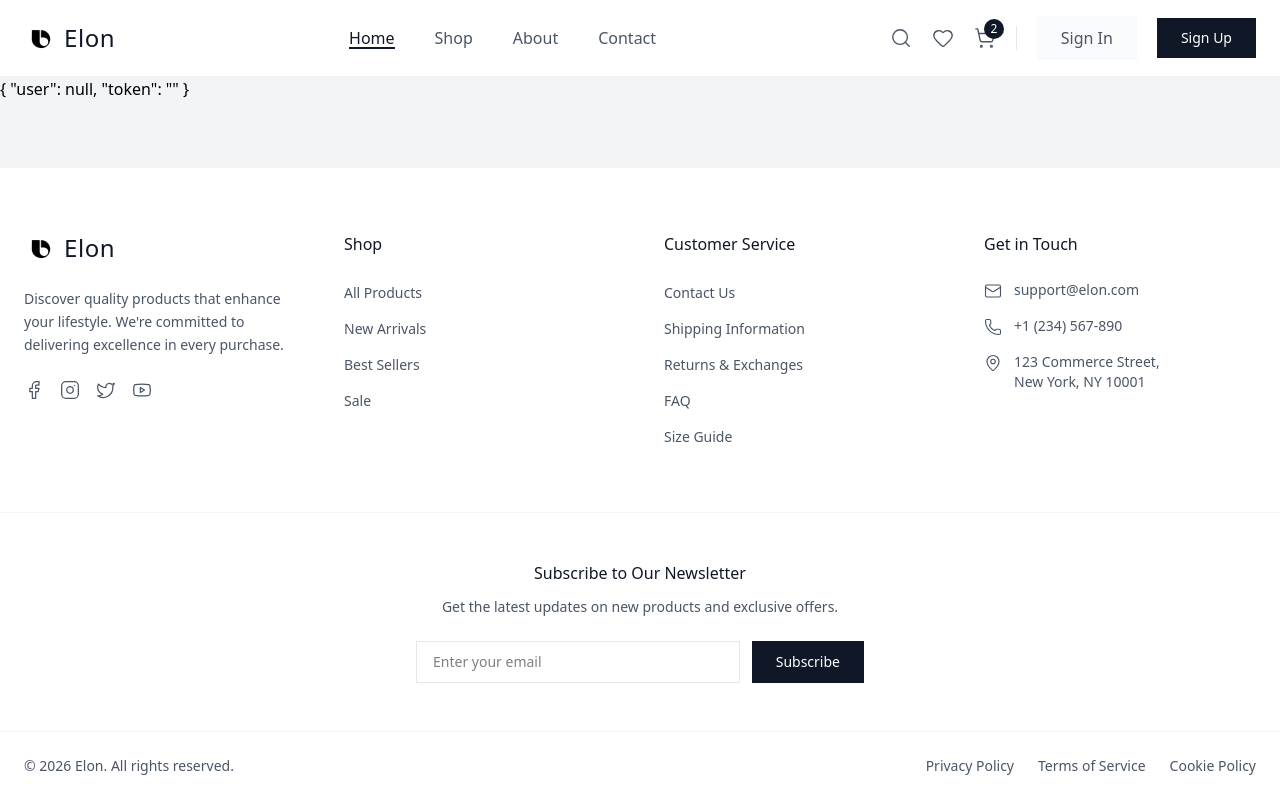
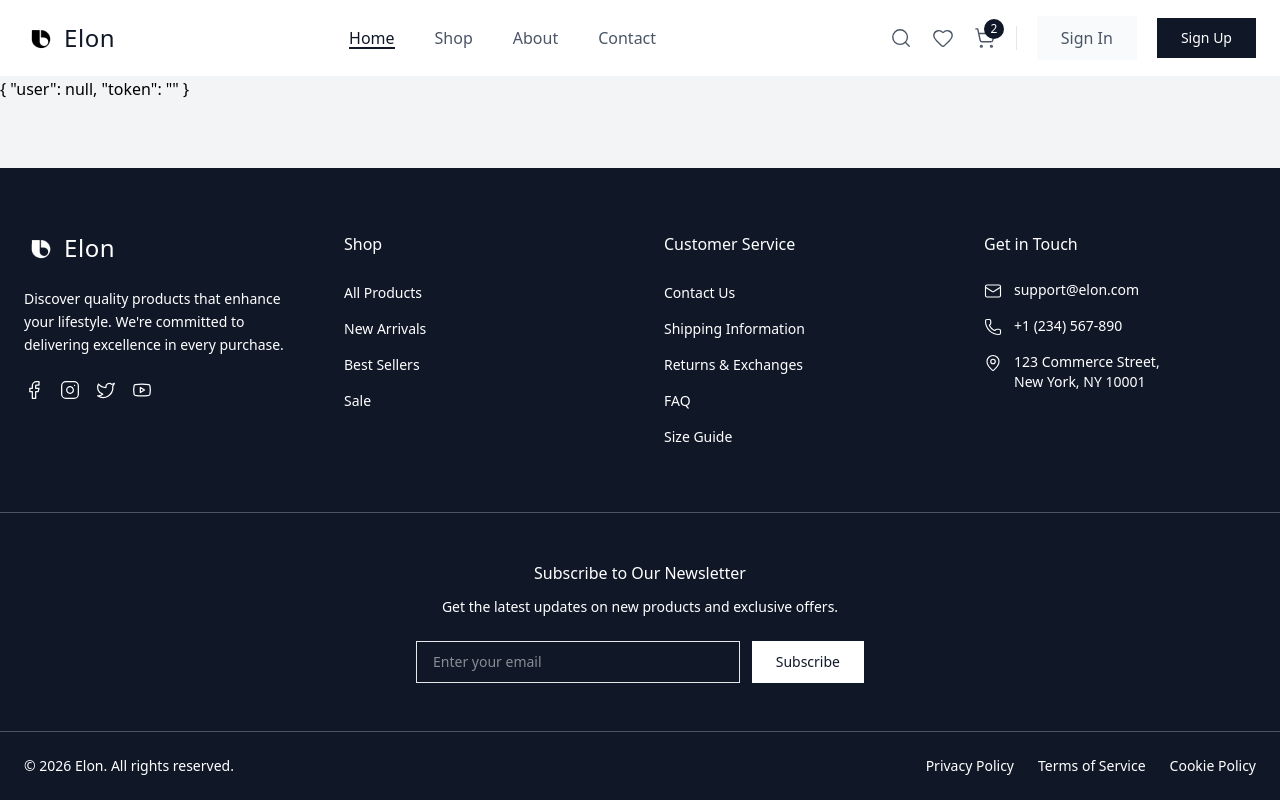
Before and after one commit to Shoaib4343/mern-ecommerce-app, a React (Vite) app in the folder client/: page / in a window 1280 px wide. Built offline with nearby package versions, Linux system fonts and the light colour scheme.

Commit message:
style: update footer to dark theme with white logo and improved hover effects

```diff
--- a/client/src/components/layout/Footer.jsx
+++ b/client/src/components/layout/Footer.jsx
@@ -1,11 +1,11 @@
 import React from 'react';
 import { Link } from 'react-router-dom';
 import { Mail, Phone, MapPin, Facebook, Instagram, Twitter, Youtube } from 'lucide-react';
-import logo from '../../assets/images/logo.png';
+import logo from '../../assets/images/logo-white.png';
 
 const Footer = () => {
   return (
-    <footer className="bg-white border-t border-gray-100 mt-auto">
+    <footer className="bg-gray-900 text-white border-t border-gray-100 mt-auto">
       {/* Main Footer Content */}
       <div className="container-custom px-6 py-16">
         <div className="grid grid-cols-1 md:grid-cols-2 lg:grid-cols-4 gap-12">
@@ -15,13 +15,13 @@ const Footer = () => {
               <img
                 src={logo}
                 alt="Elon store logo"
-                className="h-8 w-auto object-contain"
+                className="h-8 w-auto object-contain fill-white"
               />
-              <span className="text-2xl font-light tracking-wide text-gray-900">
+              <span className="text-2xl font-light tracking-wide text-white">
                 Elon
               </span>
             </Link>
-            <p className="text-gray-600 text-sm leading-relaxed">
+            <p className="text-white text-sm leading-relaxed">
               Discover quality products that enhance your lifestyle. We're committed to delivering excellence in every purchase.
             </p>
             <div className="flex gap-4">
@@ -29,7 +29,7 @@ const Footer = () => {
                 href="https://facebook.com"
                 target="_blank"
                 rel="noopener noreferrer"
-                className="text-gray-600 hover:text-gray-900 transition-colors"
+                className="text-white hover:text-white/50 transition-colors"
                 aria-label="Facebook"
               >
                 <Facebook size={20} strokeWidth={1.5} />
@@ -38,7 +38,7 @@ const Footer = () => {
                 href="https://instagram.com"
                 target="_blank"
                 rel="noopener noreferrer"
-                className="text-gray-600 hover:text-gray-900 transition-colors"
+                className="text-white hover:text-white/50 transition-colors"
                 aria-label="Instagram"
               >
                 <Instagram size={20} strokeWidth={1.5} />
@@ -47,7 +47,7 @@ const Footer = () => {
                 href="https://twitter.com"
                 target="_blank"
                 rel="noopener noreferrer"
-                className="text-gray-600 hover:text-gray-900 transition-colors"
+                className="text-white hover:text-white/50 transition-colors"
                 aria-label="Twitter"
               >
                 <Twitter size={20} strokeWidth={1.5} />
@@ -56,7 +56,7 @@ const Footer = () => {
                 href="https://youtube.com"
                 target="_blank"
                 rel="noopener noreferrer"
-                className="text-gray-600 hover:text-gray-900 transition-colors"
+                className="text-white hover:text-white/50 transition-colors"
                 aria-label="Youtube"
               >
                 <Youtube size={20} strokeWidth={1.5} />
@@ -66,12 +66,12 @@ const Footer = () => {
 
           {/* Shop Links */}
           <div>
-            <h3 className="text-gray-900 font-medium mb-6">Shop</h3>
+            <h3 className="text-white font-medium mb-6">Shop</h3>
             <ul className="space-y-3">
               <li>
                 <Link
                   to="/products"
-                  className="text-gray-600 text-sm hover:text-gray-900 transition-colors"
+                  className="text-white text-sm hover:text-white/50 transition-colors"
                 >
                   All Products
                 </Link>
@@ -79,7 +79,7 @@ const Footer = () => {
               <li>
                 <Link
                   to="/new-arrivals"
-                  className="text-gray-600 text-sm hover:text-gray-900 transition-colors"
+                  className="text-white text-sm hover:text-white/50 transition-colors"
                 >
                   New Arrivals
                 </Link>
@@ -87,7 +87,7 @@ const Footer = () => {
               <li>
                 <Link
                   to="/best-sellers"
-                  className="text-gray-600 text-sm hover:text-gray-900 transition-colors"
+                  className="text-white text-sm hover:text-white/50 transition-colors"
                 >
                   Best Sellers
                 </Link>
@@ -95,7 +95,7 @@ const Footer = () => {
               <li>
                 <Link
                   to="/sale"
-                  className="text-gray-600 text-sm hover:text-gray-900 transition-colors"
+                  className="text-white text-sm hover:text-white/50 transition-colors"
                 >
                   Sale
                 </Link>
@@ -105,12 +105,12 @@ const Footer = () => {
 
           {/* Customer Service */}
           <div>
-            <h3 className="text-gray-900 font-medium mb-6">Customer Service</h3>
+            <h3 className="text-white font-medium mb-6">Customer Service</h3>
             <ul className="space-y-3">
               <li>
                 <Link
                   to="/contact"
-                  className="text-gray-600 text-sm hover:text-gray-900 transition-colors"
+                  className="text-white text-sm hover:text-white/50 transition-colors"
                 >
                   Contact Us
                 </Link>
@@ -118,7 +118,7 @@ const Footer = () => {
               <li>
                 <Link
                   to="/shipping"
-                  className="text-gray-600 text-sm hover:text-gray-900 transition-colors"
+                  className="text-white text-sm hover:text-white/50 transition-colors"
                 >
                   Shipping Information
                 </Link>
@@ -126,7 +126,7 @@ const Footer = () => {
               <li>
                 <Link
                   to="/returns"
-                  className="text-gray-600 text-sm hover:text-gray-900 transition-colors"
+                  className="text-white text-sm hover:text-white/50 transition-colors"
                 >
                   Returns & Exchanges
                 </Link>
@@ -134,7 +134,7 @@ const Footer = () => {
               <li>
                 <Link
                   to="/faq"
-                  className="text-gray-600 text-sm hover:text-gray-900 transition-colors"
+                  className="text-white text-sm hover:text-white/50 transition-colors"
                 >
                   FAQ
                 </Link>
@@ -142,7 +142,7 @@ const Footer = () => {
               <li>
                 <Link
                   to="/size-guide"
-                  className="text-gray-600 text-sm hover:text-gray-900 transition-colors"
+                  className="text-white text-sm hover:text-white/50 transition-colors"
                 >
                   Size Guide
                 </Link>
@@ -152,29 +152,29 @@ const Footer = () => {
 
           {/* Contact Info */}
           <div>
-            <h3 className="text-gray-900 font-medium mb-6">Get in Touch</h3>
+            <h3 className="text-white font-medium mb-6">Get in Touch</h3>
             <ul className="space-y-4">
               <li className="flex items-start gap-3">
-                <Mail size={18} strokeWidth={1.5} className="text-gray-600 mt-0.5" />
+                <Mail size={18} strokeWidth={1.5} className="text-white mt-0.5" />
                 <a
                   href="mailto:support@elon.com"
-                  className="text-gray-600 text-sm hover:text-gray-900 transition-colors"
+                  className="text-white text-sm hover:text-white/50 transition-colors"
                 >
                   support@elon.com
                 </a>
               </li>
               <li className="flex items-start gap-3">
-                <Phone size={18} strokeWidth={1.5} className="text-gray-600 mt-0.5" />
+                <Phone size={18} strokeWidth={1.5} className="text-white mt-0.5" />
                 <a
                   href="tel:+1234567890"
-                  className="text-gray-600 text-sm hover:text-gray-900 transition-colors"
+                  className="text-white text-sm hover:text-white/50 transition-colors"
                 >
                   +1 (234) 567-890
                 </a>
               </li>
               <li className="flex items-start gap-3">
-                <MapPin size={18} strokeWidth={1.5} className="text-gray-600 mt-0.5" />
-                <span className="text-gray-600 text-sm">
+                <MapPin size={18} strokeWidth={1.5} className="text-white mt-0.5" />
+                <span className="text-white text-sm">
                   123 Commerce Street,<br />
                   New York, NY 10001
                 </span>
@@ -185,11 +185,11 @@ const Footer = () => {
       </div>
 
       {/* Newsletter Section */}
-      <div className="border-t border-gray-100">
+      <div className="border-t border-gray-600">
         <div className="container-custom px-6 py-12">
           <div className="max-w-2xl mx-auto text-center">
-            <h3 className="text-gray-900 font-medium mb-3">Subscribe to Our Newsletter</h3>
-            <p className="text-gray-600 text-sm mb-6">
+            <h3 className="text-white font-medium mb-3">Subscribe to Our Newsletter</h3>
+            <p className="text-white text-sm mb-6">
               Get the latest updates on new products and exclusive offers.
             </p>
             <form className="flex gap-3 max-w-md mx-auto">
@@ -201,7 +201,7 @@ const Footer = () => {
               />
               <button
                 type="submit"
-                className="px-6 py-2.5 bg-gray-900 text-white text-sm font-medium hover:bg-gray-800 transition-all"
+                className="px-6 py-2.5 bg-white text-gray-900 text-sm font-medium hover:bg-white/50 transition-all cursor-pointer"
               >
                 Subscribe
               </button>
@@ -211,28 +211,28 @@ const Footer = () => {
       </div>
 
       {/* Bottom Bar */}
-      <div className="border-t border-gray-100">
+      <div className="border-t border-gray-600">
         <div className="container-custom px-6 py-6">
           <div className="flex flex-col md:flex-row justify-between items-center gap-4">
-            <p className="text-gray-600 text-sm">
+            <p className="text-white text-sm">
               © {new Date().getFullYear()} Elon. All rights reserved.
             </p>
             <div className="flex gap-6">
               <Link
                 to="/privacy"
-                className="text-gray-600 text-sm hover:text-gray-900 transition-colors"
+                className="text-white text-sm hover:text-white/50 transition-colors"
               >
                 Privacy Policy
               </Link>
               <Link
                 to="/terms"
-                className="text-gray-600 text-sm hover:text-gray-900 transition-colors"
+                className="text-white text-sm hover:text-white/50 transition-colors"
               >
                 Terms of Service
               </Link>
               <Link
                 to="/cookies"
-                className="text-gray-600 text-sm hover:text-gray-900 transition-colors"
+                className="text-white text-sm hover:text-white/50 transition-colors"
               >
                 Cookie Policy
               </Link>
```
